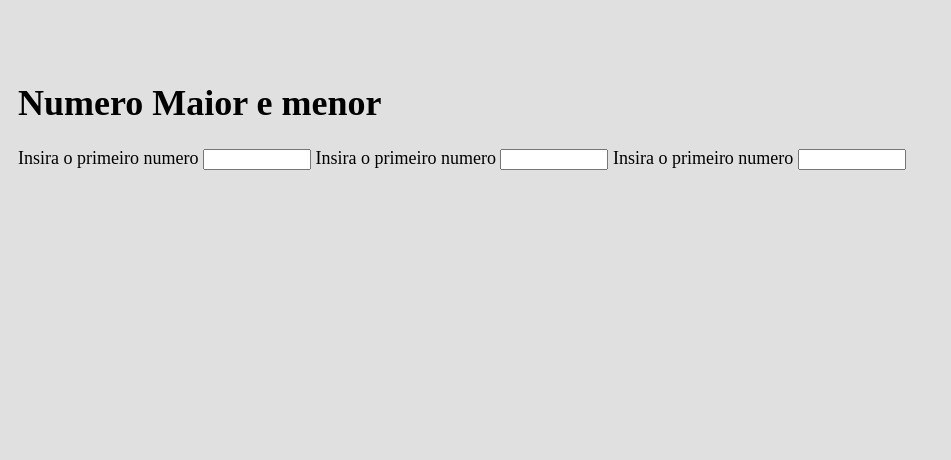
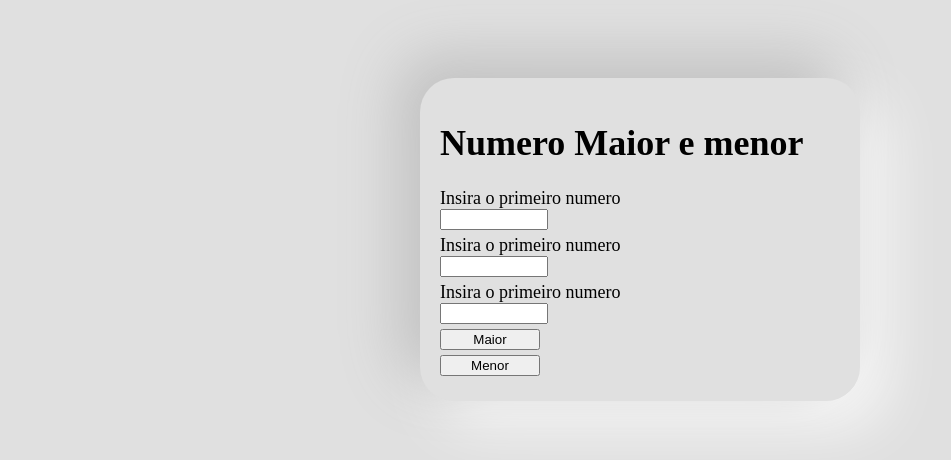
Before and after one commit to Felipe-ce/Curso-JS, a plain HTML site: page aula11/exercicios.html in a window 1280 px wide. Shown: the whole page, without its empty margins (0-951 px from the left). Drawn offline with Linux system fonts and the light colour scheme.

Commit message:
Update exercicios.html

```diff
--- a/aula11/exercicios.html
+++ b/aula11/exercicios.html
@@ -95,7 +95,7 @@
 
 </div>
 </section> -->
-  <sec class="conteiner">
+  <sec class="container">
     <h1>Numero Maior e menor</h1>
 
     <label for="numero1">Insira o primeiro numero</label>
@@ -106,6 +106,12 @@
 
     <label for="numero1">Insira o primeiro numero</label>
     <input type="number" name="numero3" id="numero3">
+
+    <input type="button" value="Maior" onclick="numMaior()">
+    <input type="button" value="Menor" onclick="numMenor()">
+    <div id="resNumMaiorMenor">
+
+    </div>
   </sec>
 
   <script>
@@ -179,7 +185,40 @@
     //     resNumMaiorMenor.innerHTML = `Numeros ${numero1} - ${numero2} <br>Numeros investidos ${numero2} - ${numero3}`
     // }
 
+    function numMaior() {
+      const resultado = document.querySelector("#resNumMaiorMenor");
 
+      const nMaior = Number(document.querySelector('#numero1').value)
+      const n2 = Number(document.querySelector('#numero2').value)
+      const n3 = Number(document.querySelector('#numero3').value)
+
+      if (n2 > nMaior && n2 > n3) {
+        resultado.innerHTML = `<p>Maior numero: <strong>${n2}</strong></p>`;
+      } else if (n3 > nMaior) {
+        resultado.innerHTML = `<p>Maior numero: <strong>${n3}</strong></p>`;
+      } else if (n2 == nMaior || n3 == nMaior) {
+        resultado.innerHTML = `<p>Numeros Repetidos</p>`;
+      } else {
+        resultado.innerHTML = `<p>Maior numero: <strong>${nMaior}</strong></p>`;
+      }
+    }
+    function numMenor() {
+      const resultado = document.querySelector("#resNumMaiorMenor");
+
+      const nMenor = Number(document.querySelector('#numero1').value)
+      const n2 = Number(document.querySelector('#numero2').value)
+      const n3 = Number(document.querySelector('#numero3').value)
+
+      if (n2 < nMenor && n2 < n3) {
+        resultado.innerHTML = `<p>Menor numero: <strong>${n2}</strong></p>`;
+      } else if (n3 < nMenor) {
+        resultado.innerHTML = `<p>Maior numero: <strong>${n3}</strong></p>`;
+      } else if (n2 == nMenor && n3 == nMenor) {
+        resultado.innerHTML = `<p>Numeros Repetidos</p>`;
+      } else {
+        resultado.innerHTML = `<p>Maior numero: <strong>${nMenor}</strong></p>`;
+      }
+    }
   </script>
 </body>
 
```
Lines whose indentation alone changed are shown as unchanged.
